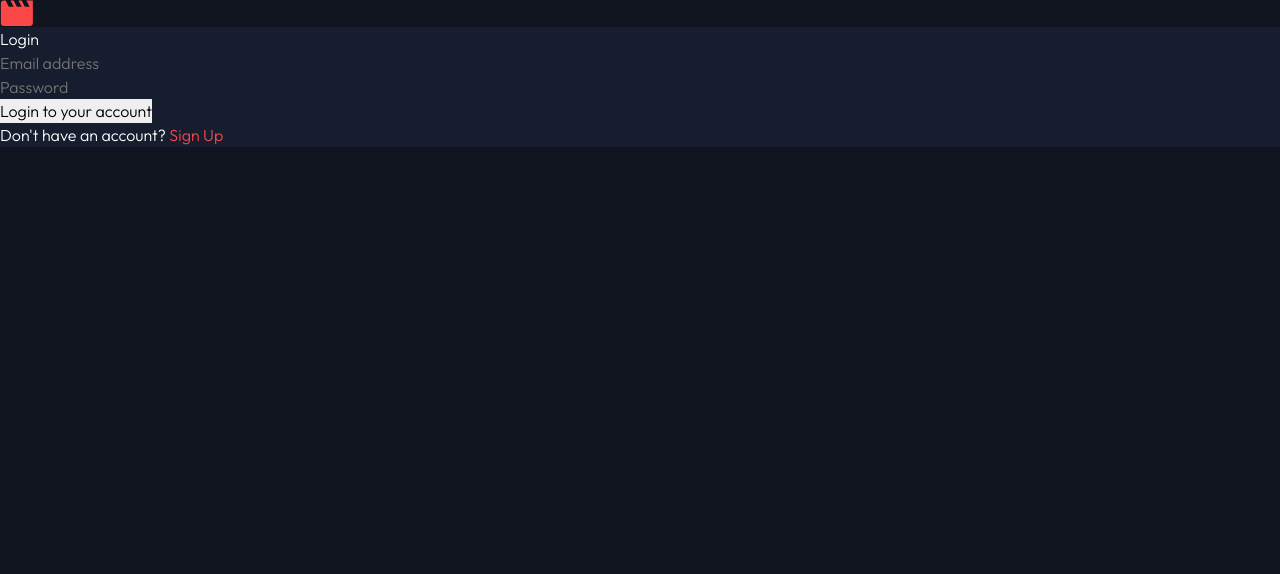
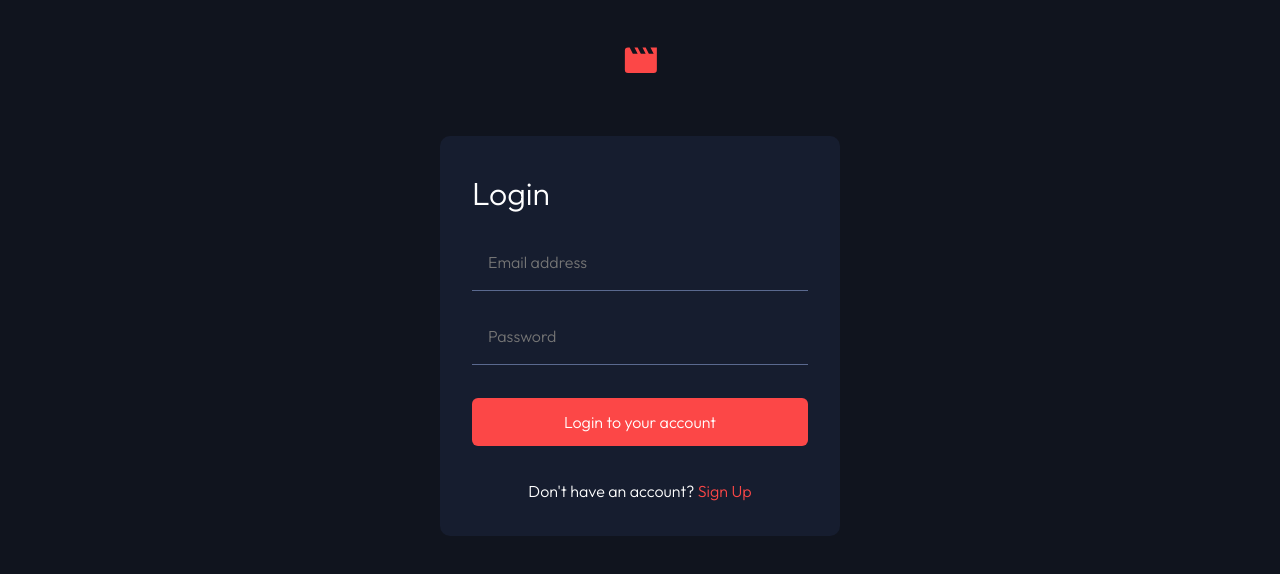
Before and after one commit to SurriyaLuavan/EntertainHub, a Next.js app: page /login in a window 1280 px wide. Shown: the top 574 px of the page. Built offline with nearby package versions, Linux system fonts and the light colour scheme.

Commit message:
Add styling for login and signup pages

```diff
--- a/pages/login/index.js
+++ b/pages/login/index.js
@@ -1,7 +1,7 @@
 import Head from "next/head";
 import Link from "next/link";
 import { useState } from "react";
-import styles from "/styles/Auth.module.css";
+import styles from "/styles/AuthPage.module.css";
 
 export default function Login() {
   const [email, setEmail] = useState("");
--- /dev/null
+++ b/styles/AuthPage.module.css
@@ -0,0 +1,127 @@
+.loginContainer {
+  display: grid;
+  grid-auto-rows: 15vh 1fr;
+  padding: 1.5rem;
+  gap: 1rem;
+  align-items: start;
+}
+
+.logo {
+  place-self: center;
+}
+
+.formContainer {
+  position: relative;
+  display: grid;
+  padding: 1.5rem;
+  gap: 1.5rem;
+  border-radius: 10px;
+  width: min(98%, 400px);
+  place-items: center;
+  place-self: center;
+}
+
+.formContainer > * {
+  width: 100%;
+}
+
+.inputFieldContainer {
+  position: relative;
+}
+
+.inputField {
+  width: 100%;
+  padding-inline: 1rem;
+  padding-bottom: 1rem;
+  border-bottom: 1px solid var(--clr-primary-200);
+}
+
+.inputField:focus {
+  outline: none;
+  border-bottom: 1px solid var(--clr-neutral-100);
+  caret-color: var(--clr-accent);
+}
+
+.inputField::after {
+  content: "Hi";
+  position: absolute;
+  width: 100px;
+  height: 100px;
+  inset: 0;
+  color: white;
+  border-bottom: 1px solid var(--clr-accent);
+}
+
+.errorField {
+  border-bottom: 1px solid var(--clr-accent);
+}
+
+.errorMessage {
+  position: absolute;
+  right: 0;
+}
+
+.submitButton {
+  background-color: var(--clr-accent);
+  color: var(--clr-neutral-100);
+  padding-block: 0.75rem;
+  border-radius: 6px;
+}
+
+.submitButton:hover {
+  background-color: var(--clr-neutral-100);
+  color: var(--clr-neutral-900);
+  cursor: pointer;
+}
+
+.para {
+  text-align: center;
+}
+
+/* utility classes */
+
+.fsHeading {
+  font-size: var(--fs-800);
+}
+
+.fsInput {
+  font-size: var(--fs-350);
+}
+
+.fsError {
+  font-size: var(--fs-200);
+}
+
+@media (min-width: 40em) and (max-width: 60em) {
+  .loginContainer {
+    padding: 0;
+    gap: 1rem;
+  }
+
+  .formContainer {
+    padding: 2rem;
+    gap: 2rem;
+    min-height: 400px;
+  }
+
+  .fsError {
+    font-size: var(--fs-300);
+  }
+}
+
+@media (min-width: 60em) {
+  .loginContainer {
+    padding: 0;
+    gap: 1rem;
+  }
+
+  .formContainer {
+    padding: 2rem;
+    gap: 2rem;
+    min-height: 400px;
+  }
+
+  .fsError {
+    font-size: var(--fs-300);
+  }
+}
```
Also changed, not shown: styles/Auth.module.css (deleted).
